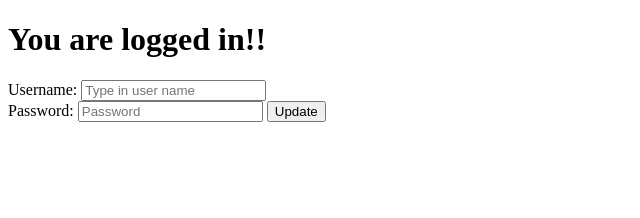
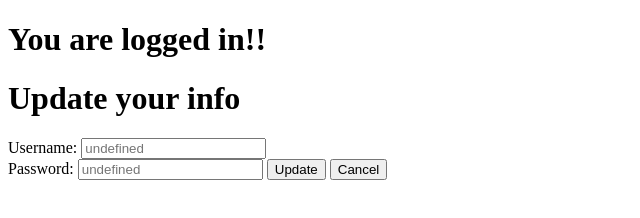
Before and after one commit to Harpreetd/login_task, a website: page pages/dashboard.html in a window 1280 px wide. Shown: the whole page, without its empty margins (0-640 px from the left). Drawn offline with Linux system fonts and the light colour scheme.

Commit message:
update name & password working(in browser not in json file)

```diff
--- a/pages/dashboard.html
+++ b/pages/dashboard.html
@@ -8,41 +8,36 @@
   </head>
   <body>
     <h1>You are logged in!!</h1>
-    <form action="/authentication" method="post">
+    <form action="/update" method="post">
+      <h1>Update your info</h1>
       <label>Username:</label>
-      <input
-        name="username"
-        id="username"
-        type="text"
-        placeholder="Type in user name"
-        required
-      />
+      <input name="username" id="username" type="text" required />
       <br />
       <label>Password:</label>
-      <input
-        name="password"
-        id="password"
-        type="password"
-        placeholder="Password"
-        required
-      />
+      <input name="password" id="password" type="password" required />
       <button type="submit">Update</button>
+      <button type="cancel">Cancel</button>
     </form>
   </body>
   <script>
-    const getCookie = (username) => {
-      const cookieDecoded = decodeURIComponent(document.cookie);
-      const cookieData = cookieDecoded.split("=");
+    const getCookie = (cookieName) => {
+      const cookieArray = document.cookie.split(";");
+      let cookies_names = [];
+      let cookies_values = [];
+      let count = 0;
+      for (let i in cookieArray) {
+        cookies_names[count] = cookieArray[i].split("=")[0];
+        cookies_values[count] = cookieArray[i].split("=")[1];
+        count++;
+      }
+      return cookies_values;
+    };
 
-      console.log(cookieData);
-      document.getElementById("username").innerHTML = cookieData[1];
-      document.getElementById("password").innerHTML = cookieData[3];
-      // if (cookieData === undefined) {
-      //   document.getElementById("username").innerText = "New user";
-      // } else {
-      //   document.getElementById("").innerText = cookieData[1];
-      // }
+    const checkCookie = () => {
+      let currentUserInfo = getCookie("username");
+      document.getElementById("username").placeholder = currentUserInfo[0];
+      document.getElementById("password").placeholder = currentUserInfo[1];
     };
-    getCookie();
+    checkCookie();
   </script>
 </html>
```
Also changed, not shown: index.js (+7 -0 lines).
